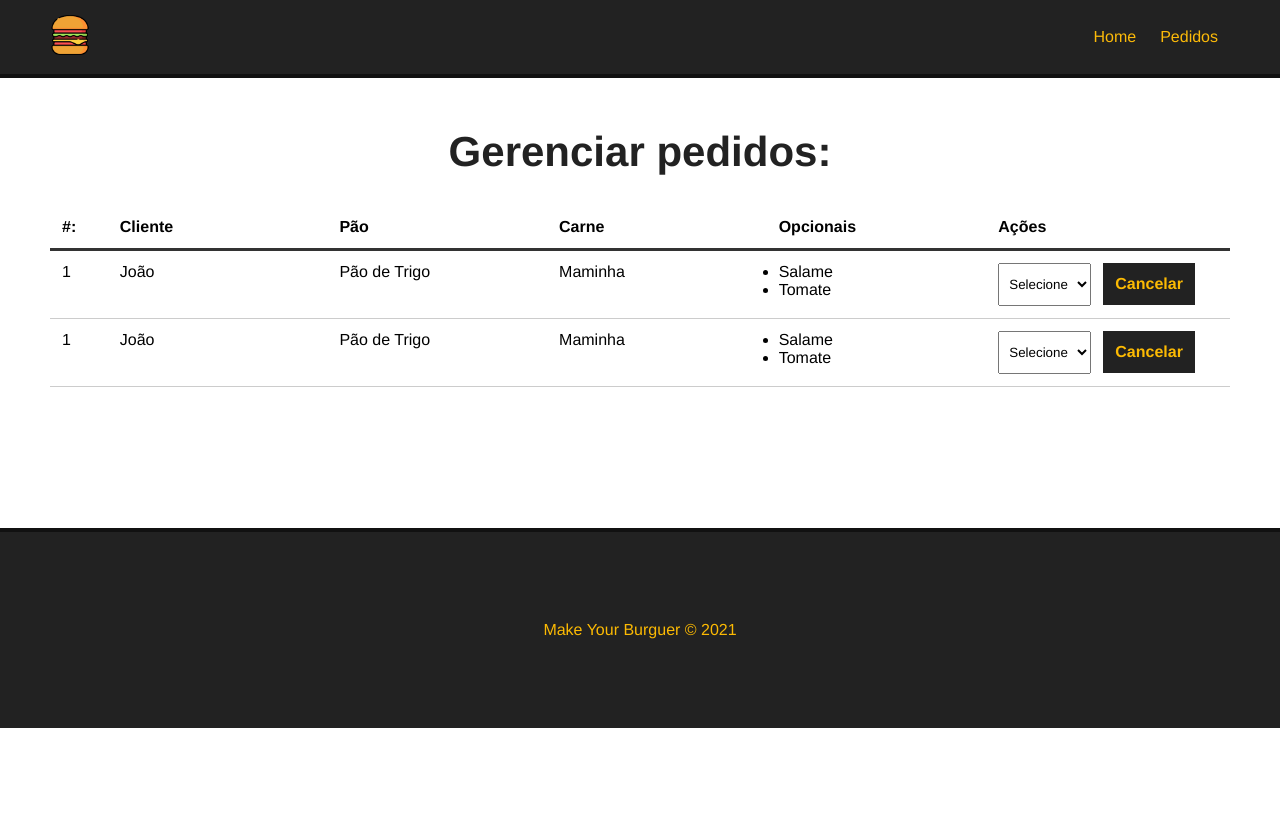
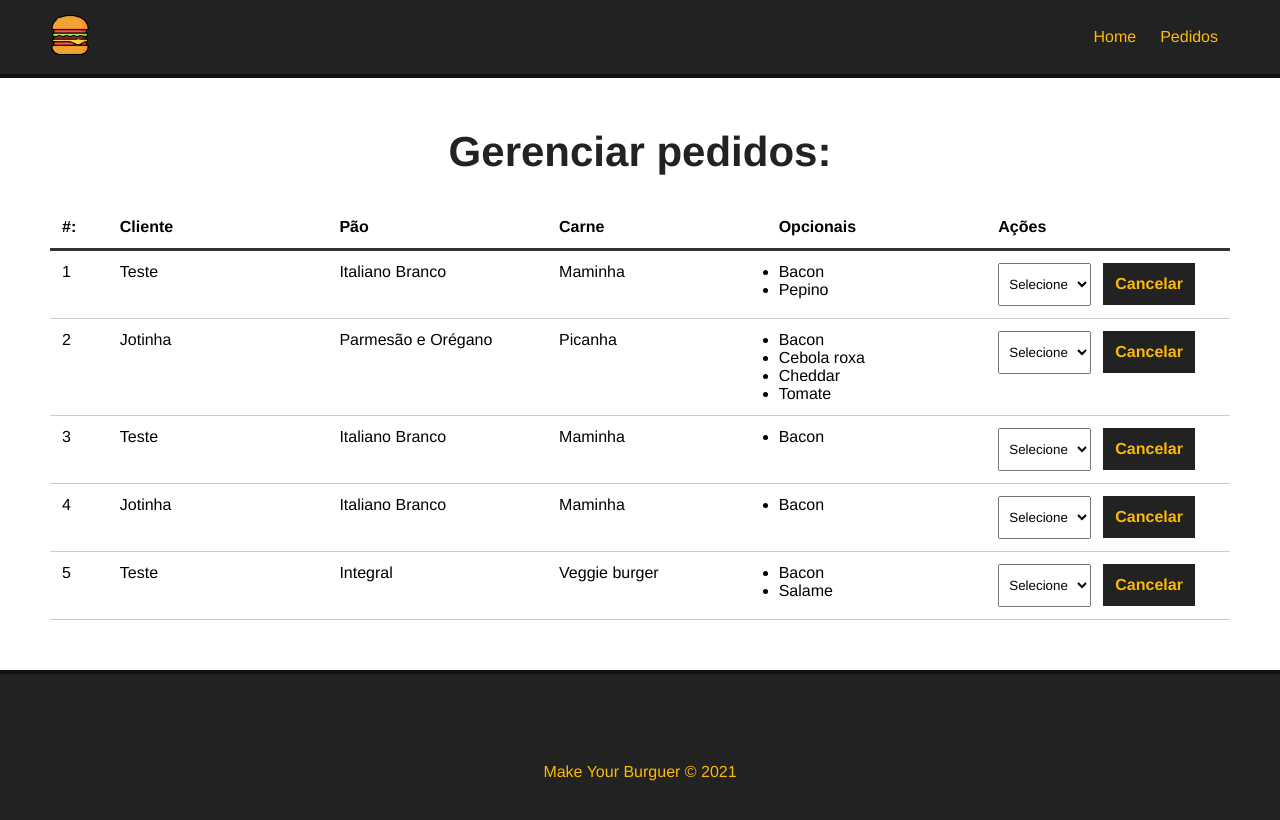
Before and after one commit to JordanoTI/make_your_burguer, a Vue app: page /pedidos in a window 1280 px wide. Shown: the top 820 px of the page. Built offline with nearby package versions, Linux system fonts and the light colour scheme; data requests are answered from the project's data file.

Commit message:
Resgatando pedidos do banco

```diff
--- a/src/components/Dashboard.vue
+++ b/src/components/Dashboard.vue
@@ -11,33 +11,16 @@
       </div>
     </div>
     <div id="burger-table-rows">
-      <div class="burger-table-row">
-        <div class="order-number">1</div>
-        <div>João</div>
-        <div>Pão de Trigo</div>
-        <div>Maminha</div>
+      <div class="burger-table-row" v-for="burger in burgers" :key="burger.id">
+        <div class="order-number">{{ burger.id }}</div>
+        <div>{{ burger.nome }}</div>
+        <div>{{ burger.pao }}</div>
+        <div>{{ burger.carne }}</div>
         <div>
           <ul>
-            <li>Salame</li>
-            <li>Tomate</li>
-          </ul>
-        </div>
-        <div>
-          <select name="status" class="status">
-            <option value="">Selecione</option>
-          </select>
-          <button class="delete-btn">Cancelar</button>
-        </div>
-      </div>
-      <div class="burger-table-row">
-        <div class="order-number">1</div>
-        <div>João</div>
-        <div>Pão de Trigo</div>
-        <div>Maminha</div>
-        <div>
-          <ul>
-            <li>Salame</li>
-            <li>Tomate</li>
+            <li v-for="(opcional, index) in burger.opcionais" :key="index">
+              {{ opcional }}
+            </li>
           </ul>
         </div>
         <div>
@@ -54,6 +37,25 @@
 <script>
 export default {
   name: "Dashboard",
+  data() {
+    return {
+      burgers: null,
+      burger_id: null,
+      status: [],
+    };
+  },
+  methods: {
+    async getPedidos() {
+      const req = await fetch("http://localhost:3000/burgers");
+      const data = await req.json();
+      this.burgers = data;
+      console.log(this.burgers);
+      //  resgatar os status
+    },
+  },
+  mounted() {
+    this.getPedidos();
+  },
 };
 </script>
 
```
